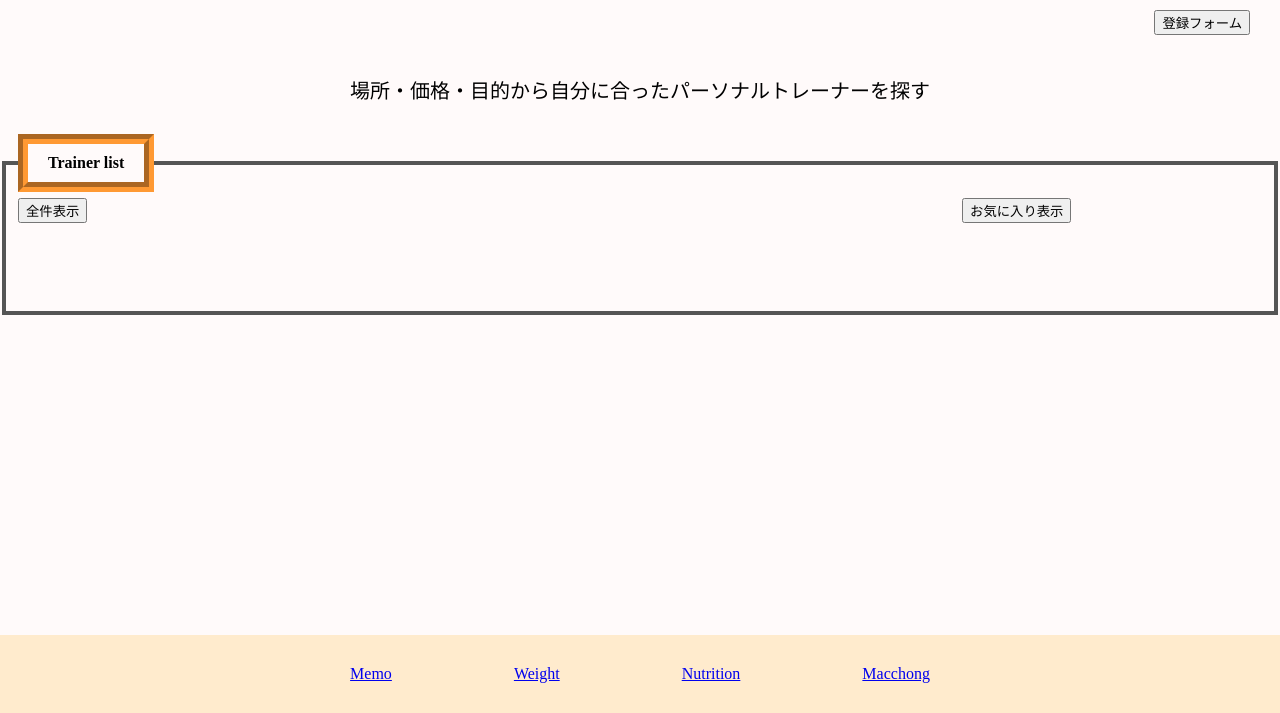
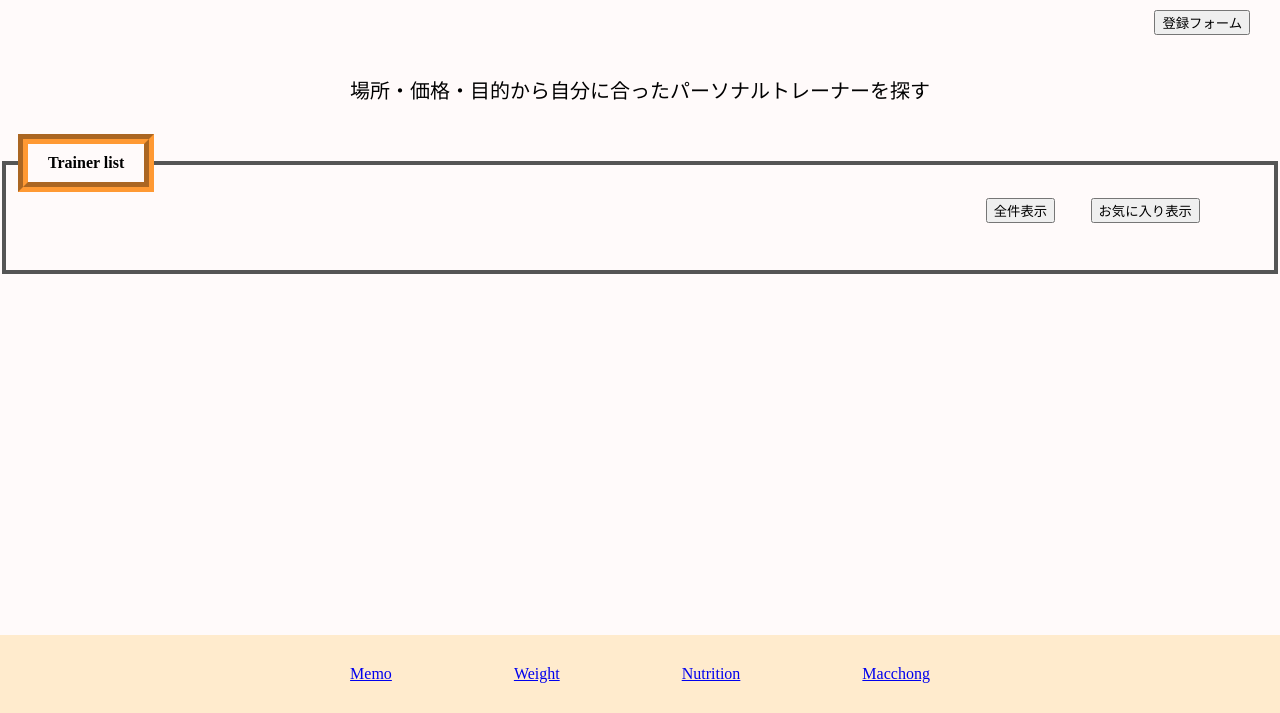
Before and after one commit to reiworkout-droid/chatapp, a plain HTML site: page index.html in a window 1280 px wide. Shown: the part 87-800 px from the top of the page. Drawn offline with nearby package versions, Linux system fonts and the light colour scheme; no server answers.

Commit message:
css修正

```diff
--- a/css/form.css
+++ b/css/form.css
@@ -49,9 +49,17 @@ fieldset {
     }
 }
 
+#listButton {
+    display: flex;
+    justify-content: end;
+    margin-right: 5%;
+    gap: 3%;
+    margin-bottom: 3%;
+}
+
 #favoriteList {
-    margin-left: 70%;
-    margin-bottom: 5%;
+    /* margin-left: 70%;
+    margin-bottom: 5%; */
 }
 
 .post {
```
